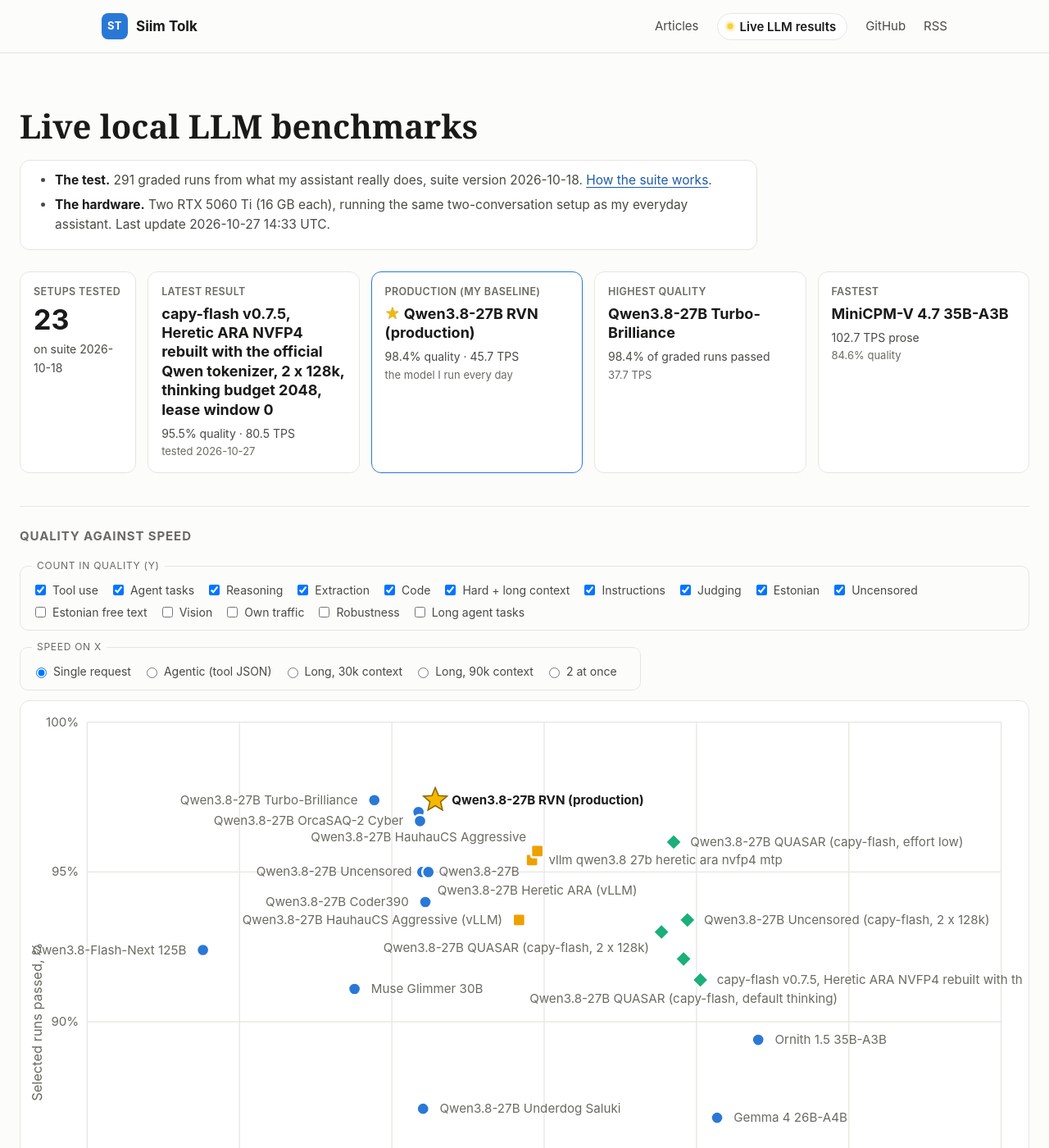
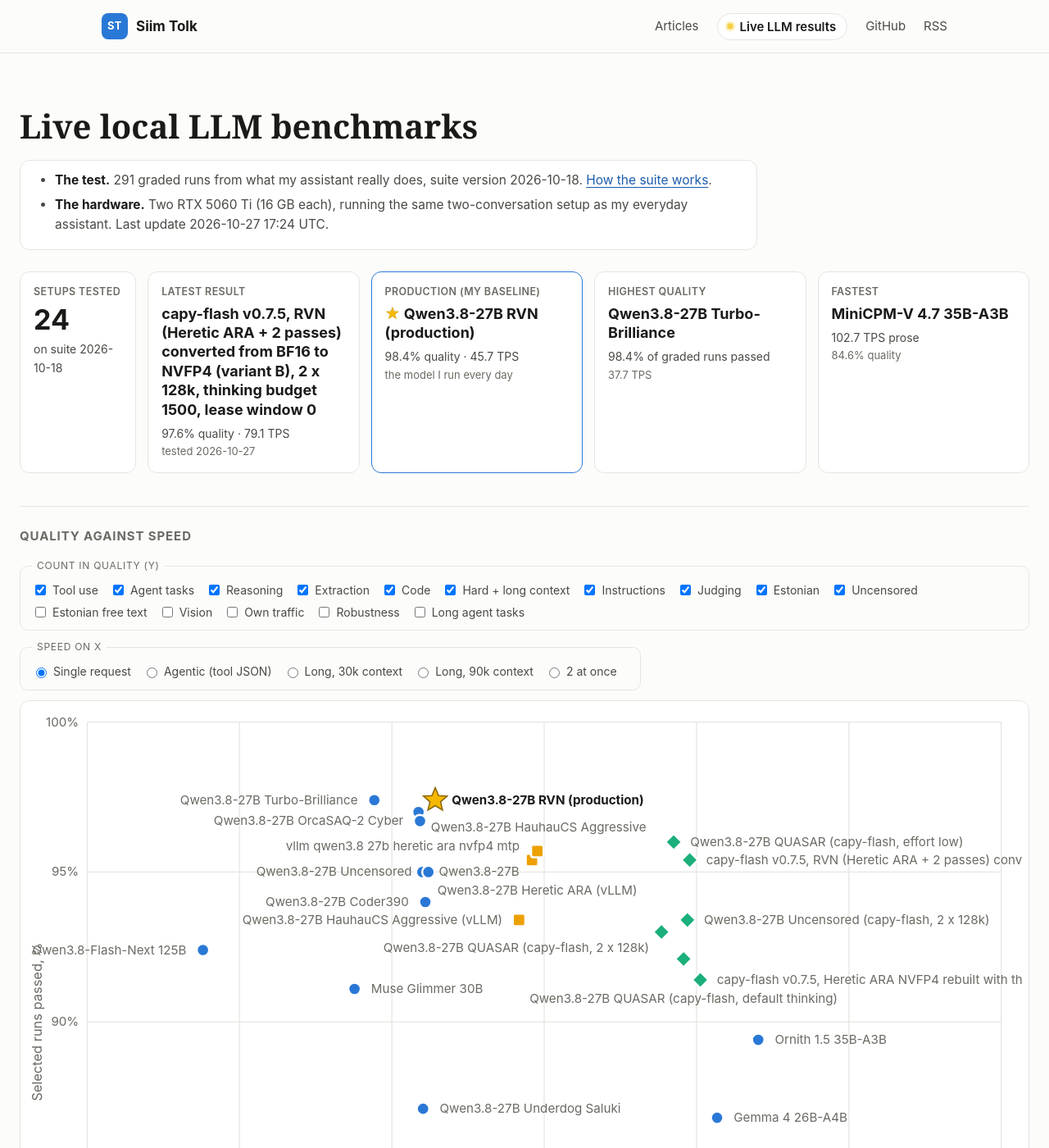
Before and after one commit to siimtolk/siimtolk.github.io, a Jekyll site: the page built from results/index.html, in a window 1280 px wide and 1400 px high. Shown: the whole window at 82% size. Built offline with Jekyll 4.4.1, drawn with Linux system fonts in a browser that asks for light colours; some of the changed lines change nothing that is shown; some of the changed text lies outside the part shown.

Commit message:
Live results: capy-flash v0.7.5, RVN (Heretic ARA + 2 passes) converted from BF16 to NVFP4 (variant B), 2 x 128k, thinking budget 1500, lease window 0, 24 setups on suite 2026-10-18

```diff
--- a/_data/results.json
+++ b/_data/results.json
@@ -1,10 +1,111 @@
 {
- "generated": "2026-10-27 14:33 UTC",
+ "generated": "2026-10-27 17:24 UTC",
  "suite": "2026-10-18",
  "graded_cases": 291,
  "older_suite_runs": 0,
  "production": "qwen3.8-27b-rvn_iq4xs_2gpu_128k_suite2026-10-18_b11707",
  "models": [
+  {
+   "key": "exp-20261027-capy-rvn-nvfp4-b",
+   "label": "exp-20261027-capy-rvn-nvfp4-b",
+   "url": null,
+   "name": "capy-flash v0.7.5, RVN (Heretic ARA + 2 passes) converted from BF16 to NVFP4 (variant B), 2 x 128k, thinking budget 1500, lease window 0",
+   "short": "capy-flash v0.7.5, RVN (Heretic ARA + 2 passes) converted from BF16 to NVFP4 (variant B), 2 x 128k, thinking budget 1500, lease window 0",
+   "title": "capy-flash v0.7.5, RVN (Heretic ARA + 2 passes) converted from BF16 to NVFP4 (variant B), 2 x 128k, thinking budget 1500, lease window 0",
+   "backend": "capy-flash",
+   "traits": "",
+   "kind": "capy",
+   "detail": "",
+   "sections": {
+    "tools": [
+     41,
+     42
+    ],
+    "agent": [
+     48,
+     48
+    ],
+    "reason": [
+     30,
+     30
+    ],
+    "extract": [
+     14,
+     15
+    ],
+    "code": [
+     22,
+     24
+    ],
+    "hard": [
+     46,
+     48
+    ],
+    "instruct": [
+     21,
+     21
+    ],
+    "judge": [
+     18,
+     18
+    ]
+   },
+   "date": "2026-10-27",
+   "started": "2026-10-27 16:03:23",
+   "production": false,
+   "graded": [
+    240,
+    246
+   ],
+   "pct": 97.6,
+   "estonian": [
+    38,
+    45
+   ],
+   "uncensored": [
+    10,
+    11
+   ],
+   "nothink": [
+    119,
+    141
+   ],
+   "extra": {
+    "estonian_free": [
+     31,
+     39
+    ],
+    "vision": [
+     17,
+     18
+    ],
+    "robust": [
+     65,
+     72
+    ],
+    "longagent": [
+     21,
+     21
+    ]
+   },
+   "own_traffic": null,
+   "own_traffic_parts": {},
+   "section_versions": {
+    "estonian_free": "v1",
+    "vision": "v1",
+    "robust": "v1",
+    "longagent": "v1"
+   },
+   "minutes": 194.2,
+   "prose": 79.1,
+   "tool_json": 112.5,
+   "prompt_30k": 1268.8,
+   "parallel": 131.4,
+   "followup_ttft": 7.49,
+   "decode_30k": 77.9,
+   "decode_90k": 73.2,
+   "latest": true
+  },
   {
    "key": "exp-20261027-capy-heretic-ara-retry",
    "label": "exp-20261027-capy-heretic-ara-retry",
```
